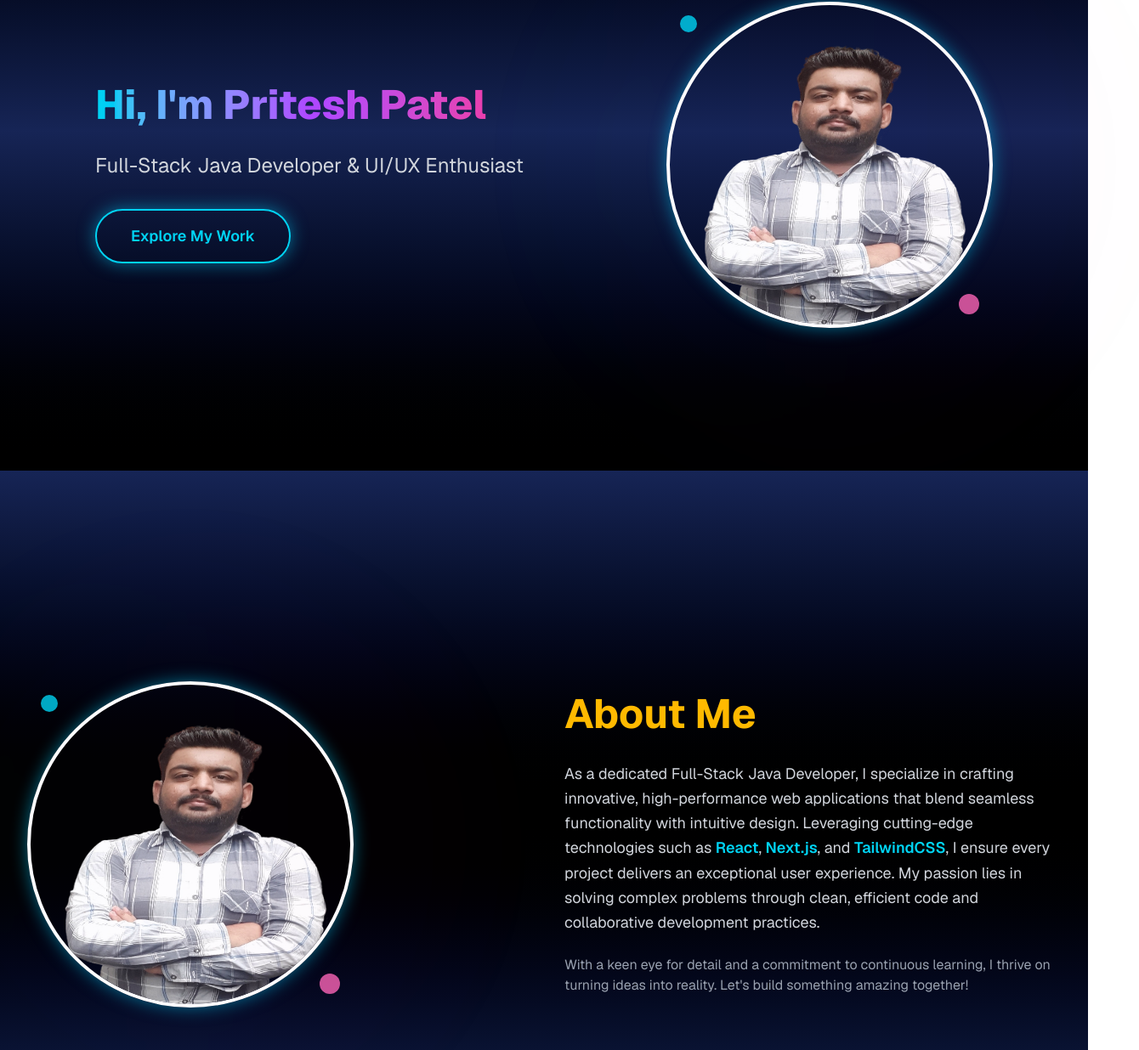
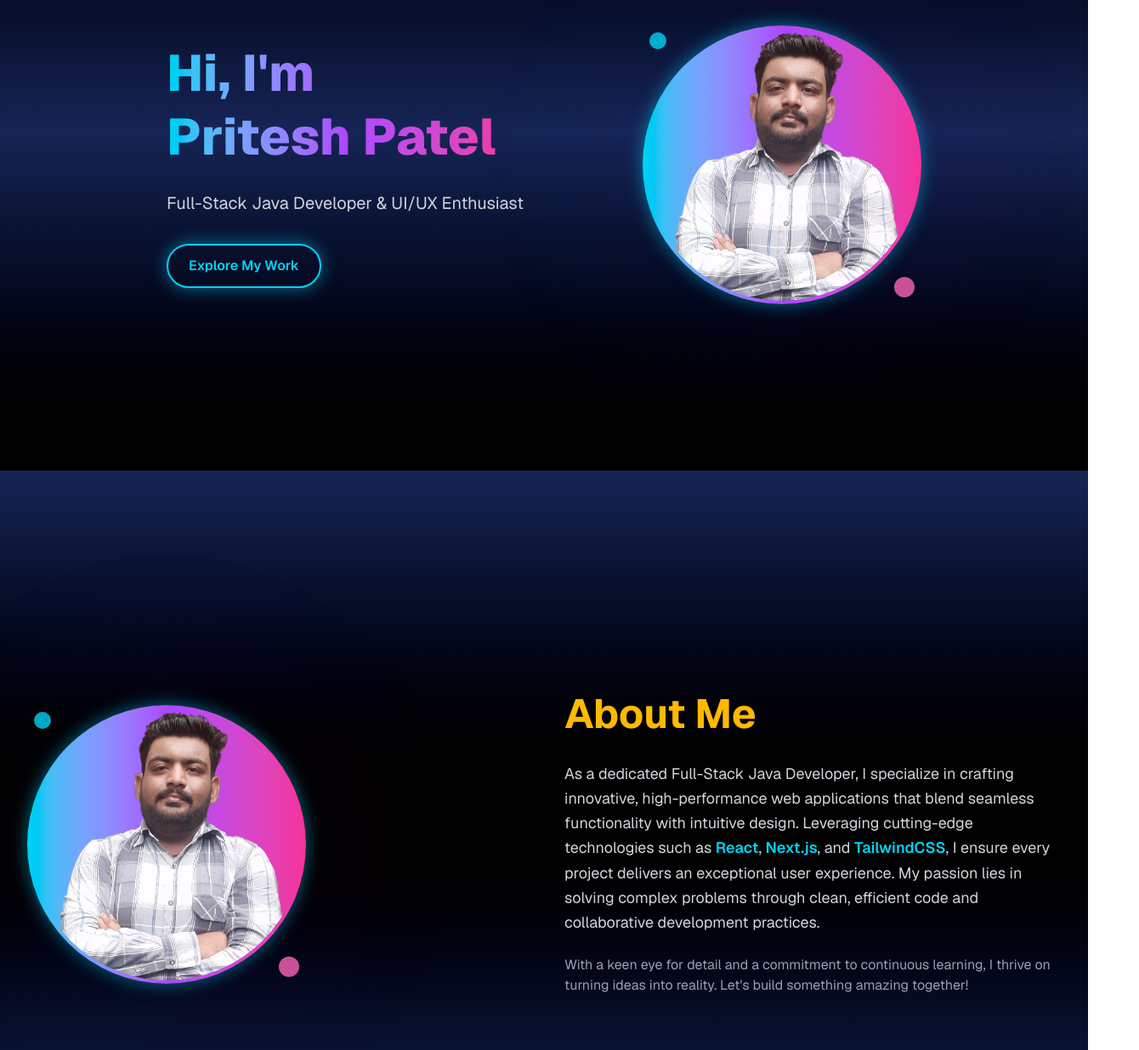
Before and after one commit to priteshpatel1509/portffolio_website, a Next.js app: page / in a window 1280 px wide. Shown: the part 246-1482 px from the top of the page at 85% size, 1340 px wide, since content can reach past the window. Built offline with nearby package versions, Linux system fonts and the light colour scheme.

Commit message:
Update skills and profile section in page.js

```diff
--- a/app/page.js
+++ b/app/page.js
@@ -104,8 +104,9 @@ export default function Portfolio() {
     { name: "HTML", logo: "/html5.jpg" },
     { name: "CSS", logo: "/css.jpg" },
     { name: "JavaScript", logo: "/js.jpg" },
+    { name: "Java", logo: "/java.jpeg" },
     { name: "React", logo: "/reactjs1.jpg" },
-    { name: "Next.js", logo: "https://upload.wikimedia.org/wikipedia/commons/8/8e/Nextjs-logo.svg" },
+    { name: "Next.js", logo: "/next2.jpg" },
     { name: "TailwindCSS", logo: "https://upload.wikimedia.org/wikipedia/commons/d/d5/Tailwind_CSS_Logo.svg" },
     { name: "PHP", logo: "/php1.jpg" },
     { name: "MySQL", logo: "/mysql.jpg" },
@@ -159,24 +160,26 @@ export default function Portfolio() {
       <section id="home" className="min-h-screen px-4 lg:px-8 pt-20 bg-gradient-to-b from-black via-blue-950 to-black flex items-center fade-in">
         <div className="max-w-7xl mx-auto grid grid-cols-1 lg:grid-cols-2 gap-12 items-center">
           <div className="text-left lg:text-left">
-            <h1 className="text-4xl sm:text-6xl lg:text-7xl font-extrabold mb-6 bg-gradient-to-r from-cyan-400 via-purple-500 to-pink-500 bg-clip-text text-transparent">
-              <span className="text-5xl">Hi, I'm Pritesh Patel</span>
+            <h1 className="text-2xl sm:text-4xl lg:text-6xl font-extrabold mb-6 bg-gradient-to-r from-cyan-400 via-purple-500 to-pink-500 bg-clip-text text-transparent leading-tight">
+              Hi, I'm<br />Pritesh Patel
             </h1>
-            <p className="text-gray-300 text-xl sm:text-2xl mb-8 leading-relaxed">Full-Stack Java Developer & UI/UX Enthusiast</p>
-            <a href="#projects" className="inline-block px-10 py-4 border-2 border-cyan-400 text-cyan-400 rounded-full hover:bg-cyan-400 hover:text-black transition-all duration-300 text-lg font-semibold glow-effect">
+            <p className="text-gray-300 text-base sm:text-lg lg:text-xl mb-8 leading-relaxed">Full-Stack Java Developer & UI/UX Enthusiast</p>
+            <a href="#projects" className="inline-block px-6 py-3 border-2 border-cyan-400 text-cyan-400 rounded-full hover:bg-cyan-400 hover:text-black transition-all duration-300 text-sm sm:text-base font-semibold glow-effect">
               Explore My Work
             </a>
           </div>
           <div className="flex justify-center lg:justify-end">
             <div className="relative">
+              <div className="rounded-full p-1 bg-gradient-to-r from-cyan-400 via-purple-500 to-pink-500 shadow-2xl hover:scale-105 transition-all duration-500 ease-in-out glow-effect">
                 <img
                   src="/m3.png"
                   alt="Pritesh Patel Profile"
-                className="w-64 h-64 sm:w-80 sm:h-80 lg:w-96 lg:h-96 rounded-full border-4 border-gradient-to-r from-cyan-400 via-purple-500 to-pink-500 shadow-2xl hover:scale-105 transition-all duration-500 ease-in-out animate-pulse-custom glow-effect"
+                  className="w-48 h-48 sm:w-64 sm:h-64 lg:w-80 lg:h-80 rounded-full object-cover animate-pulse-custom"
                 />
+              </div>
               <div className="absolute inset-0 rounded-full bg-gradient-to-r from-cyan-400/20 via-purple-500/20 to-pink-500/20 blur-2xl opacity-60 animate-ping"></div>
-              <div className="absolute top-4 left-4 w-5 h-5 bg-cyan-400 rounded-full opacity-80 animate-bounce-custom"></div>
-              <div className="absolute bottom-4 right-4 w-6 h-6 bg-pink-400 rounded-full opacity-80 animate-bounce-custom delay-1000"></div>
+              <div className="absolute top-2 left-2 w-3 h-3 sm:w-4 sm:h-4 lg:w-5 lg:h-5 bg-cyan-400 rounded-full opacity-80 animate-bounce-custom"></div>
+              <div className="absolute bottom-2 right-2 w-3 h-3 sm:w-4 sm:h-4 lg:w-6 lg:h-6 bg-pink-400 rounded-full opacity-80 animate-bounce-custom delay-1000"></div>
             </div>
           </div>
         </div>
@@ -187,14 +190,16 @@ export default function Portfolio() {
         <div className="max-w-7xl mx-auto grid grid-cols-1 lg:grid-cols-2 gap-12 items-center">
           <div className="flex justify-center lg:justify-start">
             <div className="relative">
+              <div className="rounded-full p-1 bg-gradient-to-r from-cyan-400 via-purple-500 to-pink-500 shadow-2xl hover:scale-105 transition-all duration-500 ease-in-out glow-effect">
                 <img
                   src="/m3.png"
                   alt="Pritesh Patel Profile"
-                className="w-64 h-64 sm:w-80 sm:h-80 lg:w-96 lg:h-96 rounded-full border-4 border-gradient-to-r from-cyan-400 via-purple-500 to-pink-500 shadow-2xl hover:scale-105 transition-all duration-500 ease-in-out animate-pulse-custom glow-effect"
+                  className="w-48 h-48 sm:w-64 sm:h-64 lg:w-80 lg:h-80 rounded-full object-cover animate-pulse-custom"
                 />
+              </div>
               <div className="absolute inset-0 rounded-full bg-gradient-to-r from-cyan-400/20 via-purple-500/20 to-pink-500/20 blur-2xl opacity-60 animate-ping"></div>
-              <div className="absolute top-4 left-4 w-5 h-5 bg-cyan-400 rounded-full opacity-80 animate-bounce-custom"></div>
-              <div className="absolute bottom-4 right-4 w-6 h-6 bg-pink-400 rounded-full opacity-80 animate-bounce-custom delay-1000"></div>
+              <div className="absolute top-2 left-2 w-3 h-3 sm:w-4 sm:h-4 lg:w-5 lg:h-5 bg-cyan-400 rounded-full opacity-80 animate-bounce-custom"></div>
+              <div className="absolute bottom-2 right-2 w-3 h-3 sm:w-4 sm:h-4 lg:w-6 lg:h-6 bg-pink-400 rounded-full opacity-80 animate-bounce-custom delay-1000"></div>
             </div>
           </div>
           <div className="text-left lg:text-left">
@@ -235,11 +240,11 @@ export default function Portfolio() {
       </section>
 
       {/* Skills Section */}
-      <section id="skills" className="py-20 px-4 lg:px-8 bg-gradient-to-b from-blue-950 via-black to-blue-950 fade-in delay-3">
+      <section id="skills" className="py-20 px-4 lg:px-8 bg-gradient-to-b from-blue-950 via-black to-blue-950 fade-in delay-3 " >
         <h2 className="text-3xl sm:text-4xl font-bold text-center mb-12 text-amber-400">Skills & Technologies</h2>
         <div className="max-w-6xl mx-auto grid grid-cols-3 sm:grid-cols-4 lg:grid-cols-6 gap-6 text-center">
           {skills.map((skill, i) => (
-            <div key={i} className="bg-gray-800 py-6 rounded-xl hover:border-cyan-400 hover:scale-110 transition-all duration-300 flex flex-col items-center justify-center border-2 border-gray-700 glow-effect animate-bounce-custom">
+            <div key={i} className="bg-black py-6 rounded-xl hover:border-cyan-400 hover:scale-110 transition-all duration-300 flex flex-col items-center justify-center border-2 border-gray-700 glow-effect">
               <img src={skill.logo} alt={skill.name} className="w-12 h-12 mb-3" />
               <span className="text-gray-300 text-sm font-medium">{skill.name}</span>
             </div>
@@ -280,16 +285,11 @@ export default function Portfolio() {
           <a href="mailto:priteshpatel@email.com" className="border-2 border-cyan-400 px-8 py-4 rounded-full text-cyan-400 hover:bg-cyan-400 hover:text-black transition-all duration-300 text-lg font-semibold glow-effect">
             Email Me
           </a>
-          <a href="https://linkedin.com/in/priteshpatel" className="border-2 border-gray-600 px-8 py-4 rounded-full text-gray-400 hover:border-cyan-400 hover:text-cyan-400 transition-all duration-300 text-lg font-semibold">
+          <a href="https://linkedin.com/in/priteshpatel" className="border-2 border-gray-600 px-8 py-4 rounded-full text-gray-400 hover:border-cyan-400 hover:text-cyan-400 transition-all duration-300 text-lg font-semibold glow-effect">
             LinkedIn
           </a>
         </div>
       </section>
-
-      {/* Footer */}
-      <footer className="text-center py-6 text-white border-t border-gray-700 text-sm">
-        © {new Date().getFullYear()} Pritesh Patel | All Rights Reserved
-      </footer>
     </div>
   );
 }
```
Lines whose indentation alone changed are shown as unchanged.
